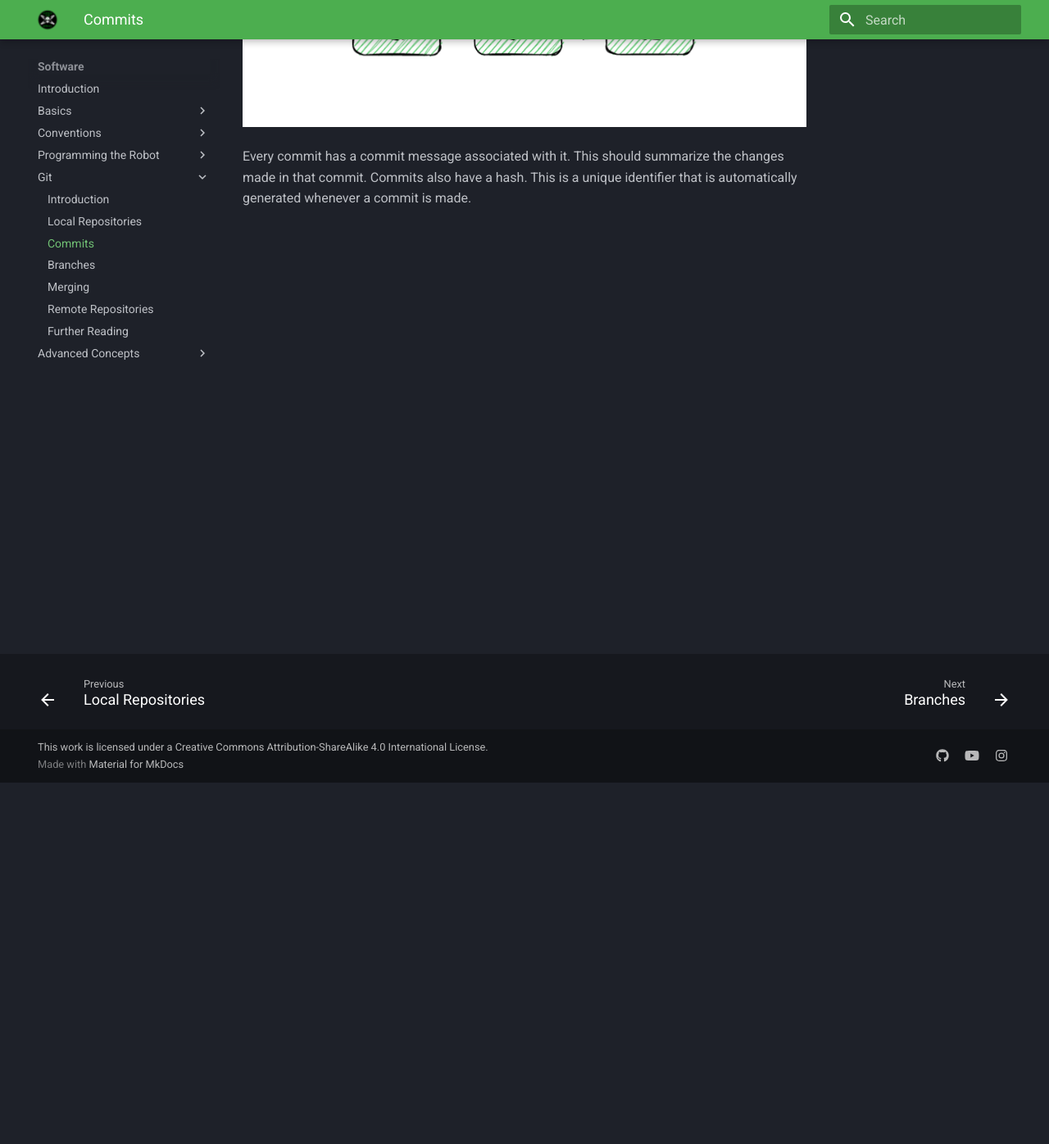
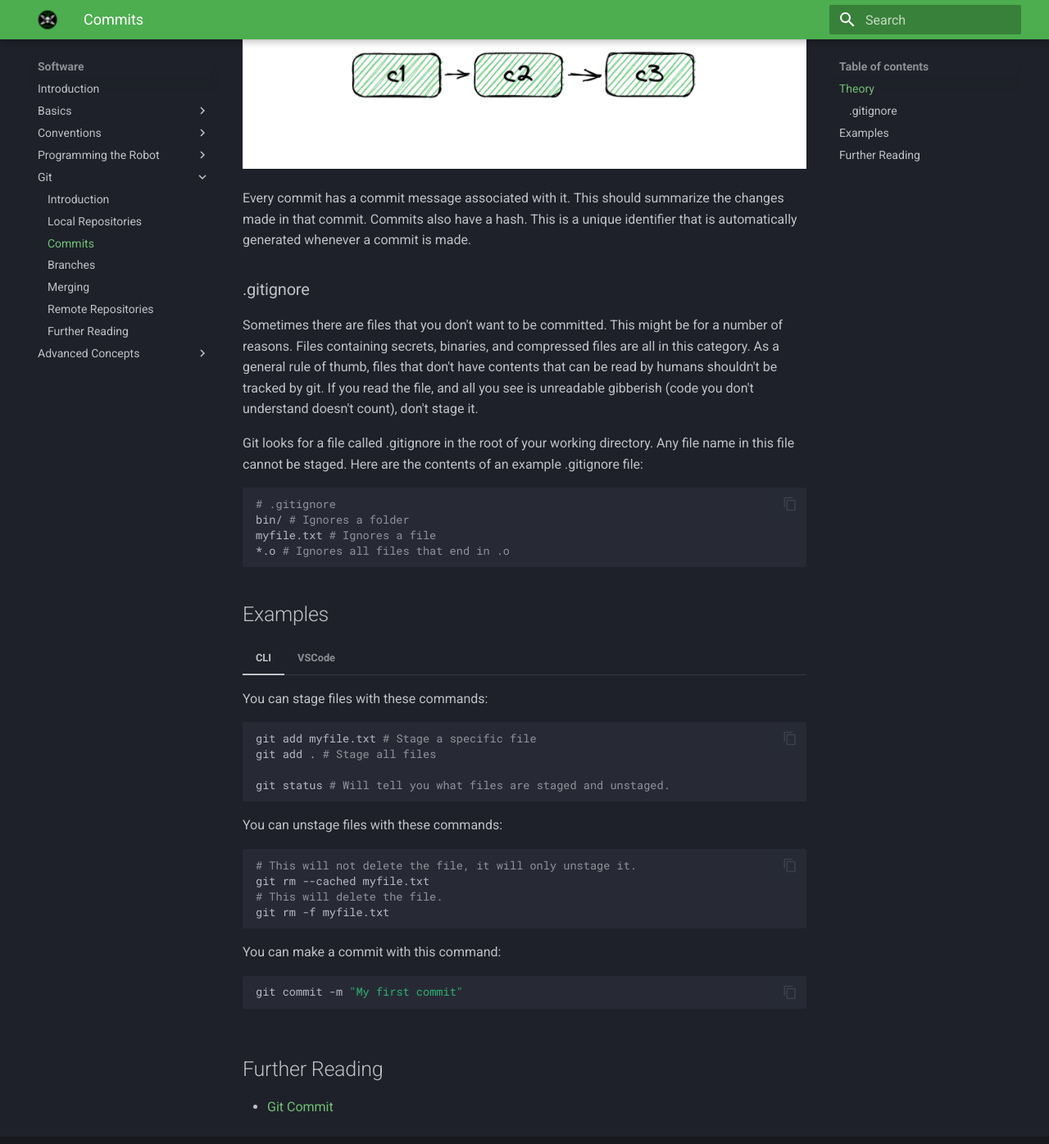
Before and after one commit to Area-53-Robotics/Intro-To-Robotics, an MkDocs documentation site: the page built from docs/software/git/commits.md, in a window 1280 px wide and 1400 px high, scrolled down 445 px. Shown: the top 1396 px of the window at 82% size. Built offline with MkDocs 1.6.1 and Material for MkDocs 9.7.7, drawn with Linux system fonts in a browser that asks for light colours.

Commit message:
Added example sections to the git section

````diff
--- a/docs/software/git/commits.md
+++ b/docs/software/git/commits.md
@@ -1,4 +1,6 @@
 # Commits
+
+## Theory
 
 When you commit you create a set point in the history of your local repository. Together, the commits form a timeline of your project. When you commit, changes get moved from staging into your local repository as a commit. Keep in mind that this does not change your working directory in any way.
 
@@ -7,3 +9,56 @@ Here is an example of a history with three commits:
 ![Image](../../assets/git/commits.png){ width="800" }
 
 Every commit has a commit message associated with it. This should summarize the changes made in that commit. Commits also have a hash. This is a unique identifier that is automatically generated whenever a commit is made.
+
+### .gitignore
+
+Sometimes there are files that you don't want to be committed. This might be for a number of reasons. Files containing secrets, binaries, and compressed files are all in this category. As a general rule of thumb, files that don't have contents that can be read by humans shouldn't be tracked by git. If you read the file, and all you see is unreadable gibberish (code you don't understand doesn't count), don't stage it.
+
+Git looks for a file called .gitignore in the root of your working directory. Any file name in this file cannot be staged. Here are the contents of an example .gitignore file:
+
+```sh
+# .gitignore
+bin/ # Ignores a folder
+myfile.txt # Ignores a file
+*.o # Ignores all files that end in .o
+```
+
+## Examples
+
+<!--prettier-ignore-start-->
+=== "CLI"
+    You can stage files with these commands:
+    ```sh
+    git add myfile.txt # Stage a specific file
+    git add . # Stage all files
+
+    git status # Will tell you what files are staged and unstaged.
+    ```
+    You can unstage files with these commands:
+    ```sh
+    # This will not delete the file, it will only unstage it.
+    git rm --cached myfile.txt
+    # This will delete the file.
+    git rm -f myfile.txt
+    ```
+
+    You can make a commit with this command:
+    ```sh
+    git commit -m "My first commit"
+
+
+    ```
+
+=== "VSCode"
+
+    Commiting in VSCode can be done with the commit menu in the git tab. Here you can stage and unstage files, as well as make commits.
+
+    ![Image](https://code.visualstudio.com/assets/docs/sourcecontrol/overview/stage-changes.png){ width="500" }
+
+    If no files are staged, VSCode will stage everything.
+
+<!--prettier-ignore-end-->
+
+## Further Reading
+
+-   [Git Commit](https://github.com/git-guides/git-commit)
````
Also changed, not shown: docs/software/git/branches.md (+23 -1 lines), docs/software/git/introduction.md (+3 -1 lines), docs/software/git/local-repo.md (+2 -0 lines), docs/software/git/merging.md (+25 -4 lines), docs/software/git/remote-repo.md (+31 -7 lines).
